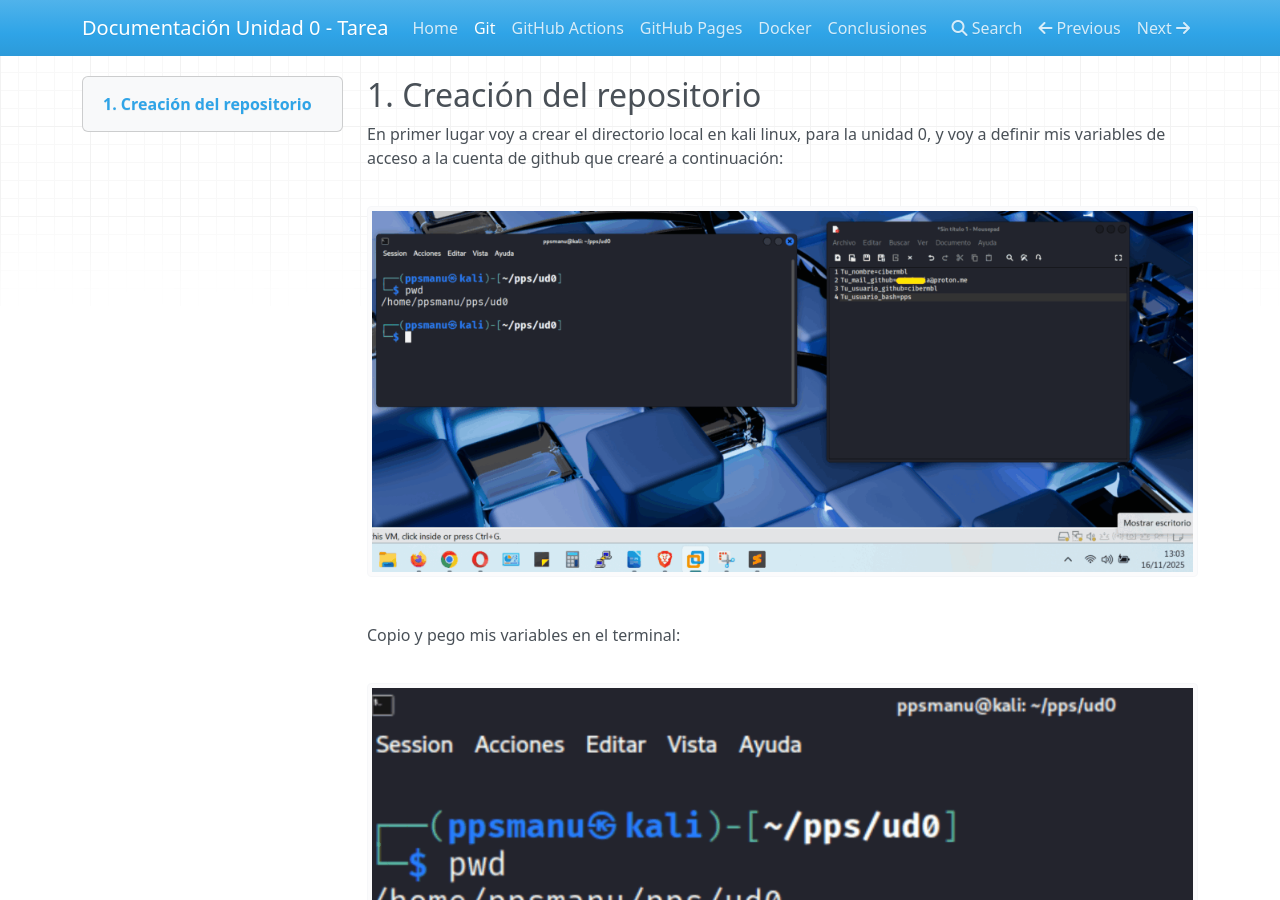
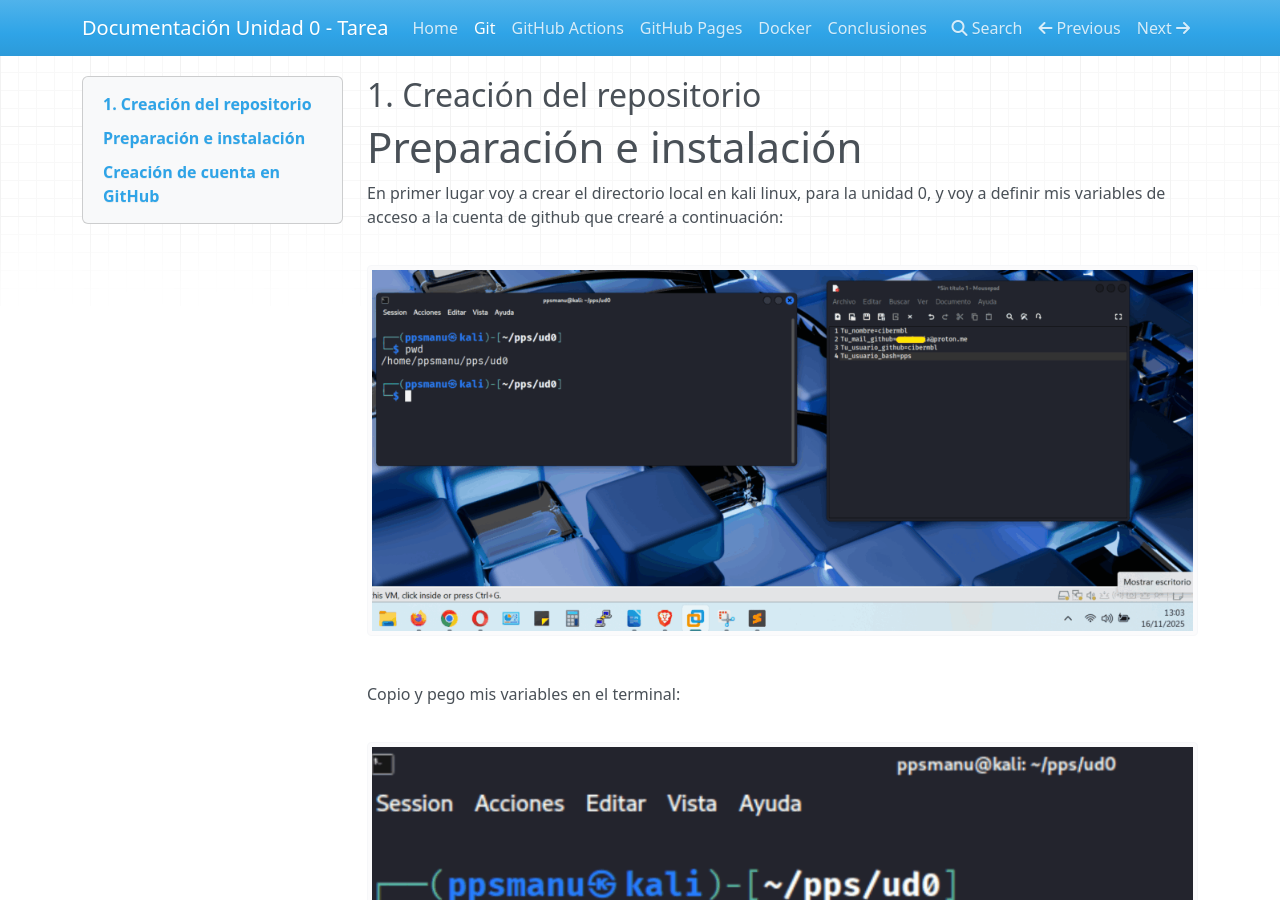
Before and after one commit to cibermbl/PPS-Unidad0-Tarea-Manuel-Benitez, an MkDocs documentation site: the page built from docs/git.md, in a window 1280 px wide and 900 px high. Built offline with MkDocs 1.6.1, drawn with Linux system fonts in a browser that asks for light colours; nearby versions of some CDN libraries; some of the changed text lies outside the part shown.

Commit message:
Arreglando la estructura md - nuevos epígrafes

````diff
--- a/docs/git.md
+++ b/docs/git.md
@@ -1,4 +1,6 @@
 ## **1\. Creación del repositorio**
+
+# Preparación e instalación #
 
 En primer lugar voy a crear el directorio local en kali linux, para la unidad 0, y voy a definir mis variables de acceso a la cuenta de github que crearé a continuación:
 
@@ -27,6 +29,8 @@ sudo apt install git
 ```
 
 ![](img/imagen-3.png)
+
+# Creación de cuenta en GitHub #
 
 Procedo a crearme la cuenta en github, en este enlace --> [https://github.com/signup?source=login](https://github.com/signup?source=login)
 
````
